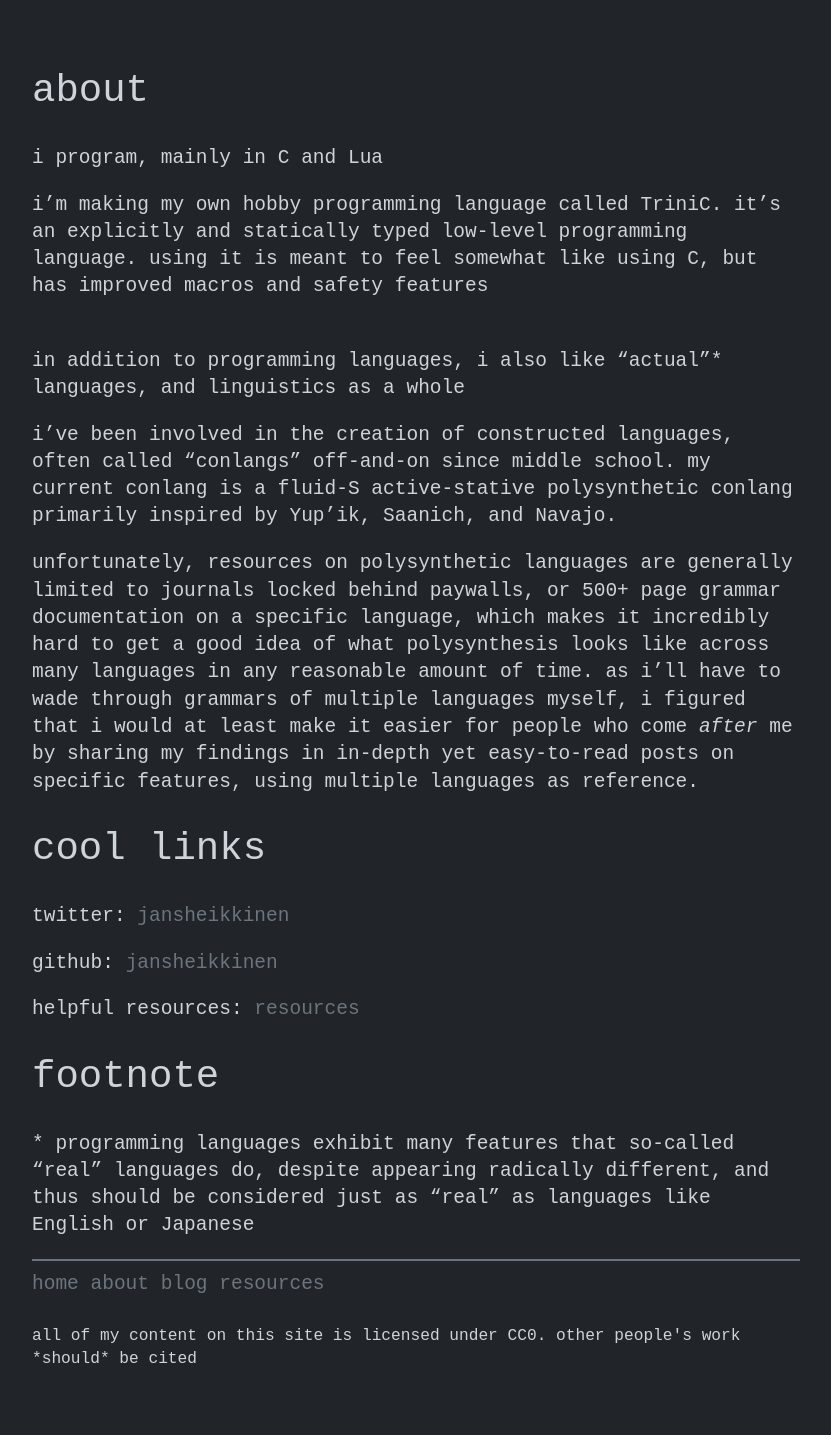
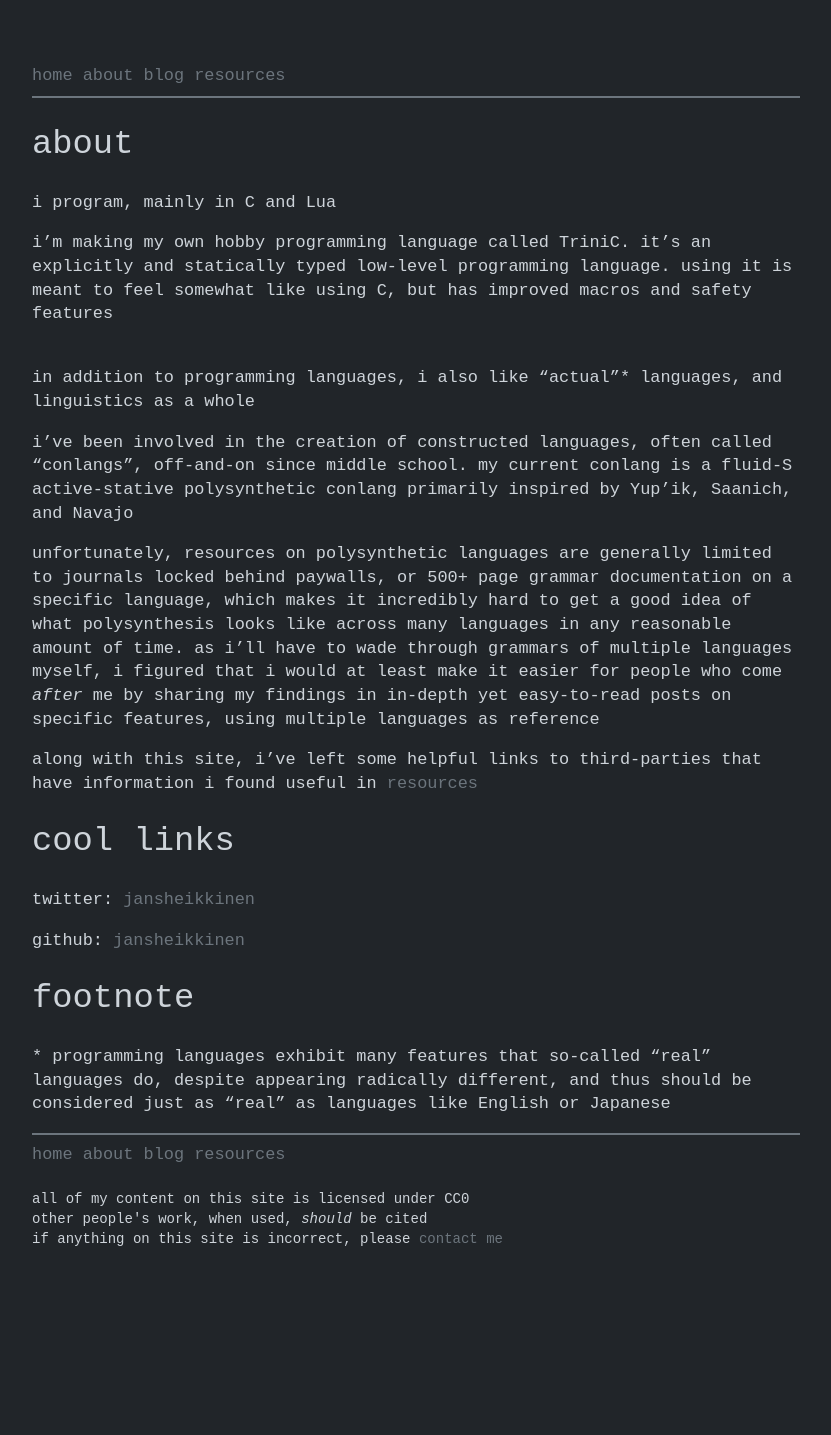
Before and after one commit to jansheikkinen/jansheikkinen.github.io, a Jekyll site: the page built from about.md, in a window 1280 px wide. Shown: the whole page, without its empty margins (224-1055 px from the left). Built offline with Jekyll 4.4.1, drawn with Linux system fonts in a browser that asks for light colours; after the commit the page ends 1313 px from its top, so only the background shows below that.

Commit message:
Minor tweaks

```diff
--- a/_config.yml
+++ b/_config.yml
@@ -1,55 +1,17 @@
-# Welcome to Jekyll!
-#
-# This config file is meant for settings that affect your whole blog, values
-# which you are expected to set up once and rarely edit after that. If you find
-# yourself editing this file very often, consider using Jekyll's data files
-# feature for the data you need to update frequently.
-#
-# For technical reasons, this file is *NOT* reloaded automatically when you use
-# 'bundle exec jekyll serve'. If you change this file, please restart the server process.
-#
-# If you need help with YAML syntax, here are some quick references for you:
-# https://learn-the-web.algonquindesign.ca/topics/markdown-yaml-cheat-sheet/#yaml
-# https://learnxinyminutes.com/docs/yaml/
-#
-# Site settings
-# These are used to personalize your new site. If you look in the HTML files,
-# you will see them accessed via {{ site.title }}, {{ site.email }}, and so on.
-# You can create any custom variable you would like, and they will be accessible
-# in the templates via {{ site.myvariable }}.
+title: Wha-
 
-title: Wha-
 author: jans heikkinen
 email: jansheikkinen@mail.com
+
 description: >- # this means to ignore newlines until "baseurl:"
-  all of my content on this site is licensed under CC0.
-  other people's work *should* be cited
-baseurl: "" # the subpath of your site, e.g. /blog
-url: "" # the base hostname & protocol for your site, e.g. http://example.com
+  all of my content on this site is licensed under CC0<br>
+  other people's work, when used, <i>should</i> be cited<br>
+  if anything on this site is incorrect, please
+  <a href="mailto:jansheikkinen@mail.com">contact me</a>
+
+
 twitter_username: jansheikkinen
 github_username:  jansheikkinen
 
-# Build settings
-theme: minima
 plugins:
   - jekyll-feed
-
-# Exclude from processing.
-# The following items will not be processed, by default.
-# Any item listed under the `exclude:` key here will be automatically added to
-# the internal "default list".
-#
-# Excluded items can be processed by explicitly listing the directories or
-# their entries' file path in the `include:` list.
-#
-# exclude:
-#   - .sass-cache/
-#   - .jekyll-cache/
-#   - gemfiles/
-#   - Gemfile
-#   - Gemfile.lock
-#   - node_modules/
-#   - vendor/bundle/
-#   - vendor/cache/
-#   - vendor/gems/
-#   - vendor/ruby/
--- a/_layouts/default.html
+++ b/_layouts/default.html
@@ -6,6 +6,8 @@
     <title>{{ page.title | downcase }}</title>
   </head>
   <body>
+    {% include navigation.html %}
+    <hr>
     {{ content }}
     <hr>
     {% include navigation.html %}
--- a/about.md
+++ b/about.md
@@ -17,9 +17,9 @@ in addition to programming languages, i also like "actual"\* languages, and
 linguistics as a whole
 
 i've been involved in the creation of constructed languages, often called
-"conlangs" off-and-on since middle school. my current conlang is a fluid-S
+"conlangs", off-and-on since middle school. my current conlang is a fluid-S
 active-stative polysynthetic conlang primarily inspired by Yup'ik, Saanich, and
-Navajo.
+Navajo
 
 unfortunately, resources on polysynthetic languages are generally limited to
 journals locked behind paywalls, or 500+ page grammar documentation on a
@@ -28,7 +28,10 @@ polysynthesis looks like across many languages in any reasonable amount of time.
 as i'll have to wade through grammars of multiple languages myself, i figured
 that i would at least make it easier for people who come <i>after</i> me by
 sharing my findings in in-depth yet easy-to-read posts on specific features,
-using multiple languages as reference.
+using multiple languages as reference
+
+along with this site, i've left some helpful links to third-parties that have
+information i found useful in <a href="/resources">resources</a>
 
 
 # cool links
--- a/style.css
+++ b/style.css
@@ -2,7 +2,7 @@ body {
   background-color: #212529;
   color: #ced4da;
   font-family: monospace;
-  font-size: 150%;
+  font-size: 130%;
   font-weight: normal;
   line-height: 1.4;
   margin: 5% 20%;
```
Also changed, not shown: other parts of about.md (+0 -2 lines), index.md (+3 -1 lines).
